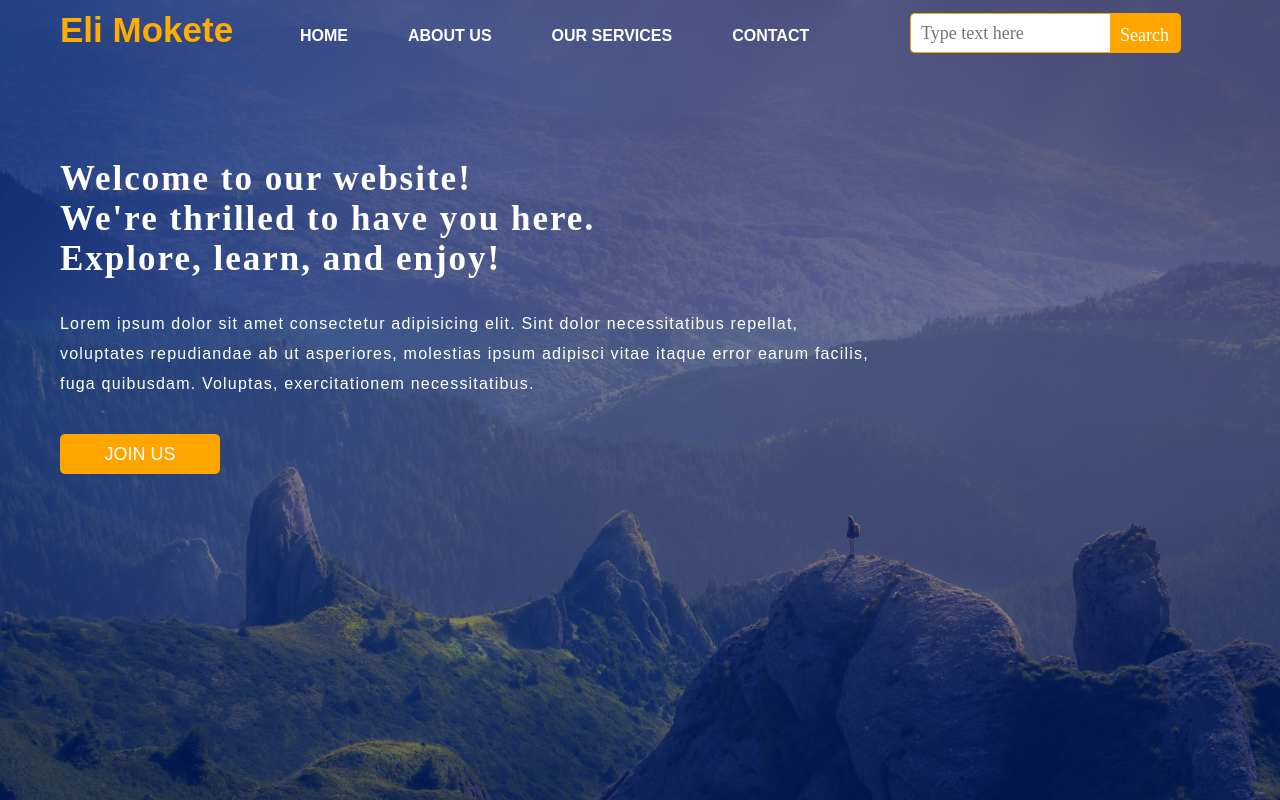
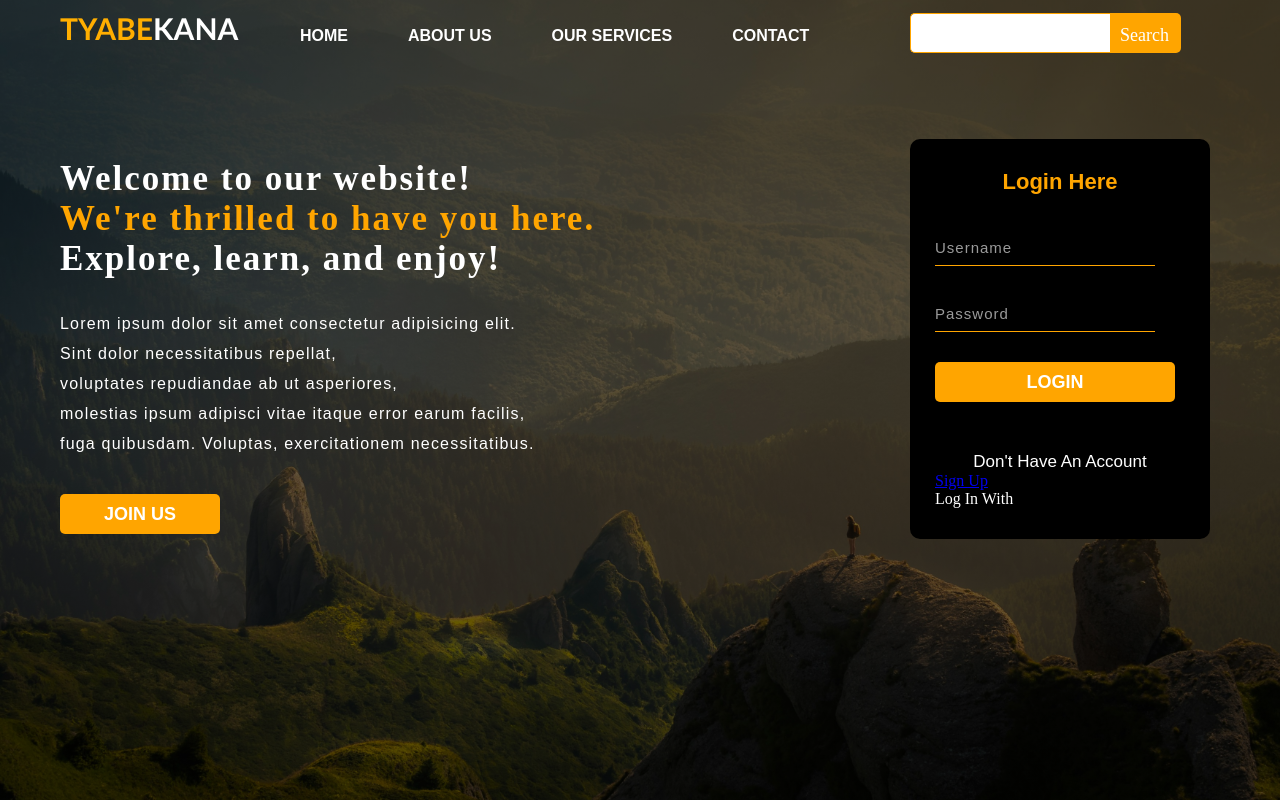
Before and after one commit to MoketeTyabekana/Business-Website, a plain HTML site: page index.html in a window 1280 px wide. Drawn offline with Linux system fonts and the light colour scheme.

Commit message:
Form: Created a new Login form for users to login.

```diff
--- a/index.html
+++ b/index.html
@@ -11,7 +11,7 @@
     <div class="navbar">
         <div class="icon">
             <h2 class="logo">
-                Eli Mokete
+                TYABE<span>KANA</span>
             </h2>
         </div>
 
@@ -26,7 +26,7 @@
         </div>
 
     <div class="search">
-        <input class="srchbar" type="search" name="" placeholder="Type text here">
+        <input class="srchbar" type="search" name="" placeholder="Search...">
         <a href="#"><button class="btn">Search</button></a>
     </div>
 
@@ -34,14 +34,26 @@
 
     <div class="content">
         <h1>Welcome to our website!<br>
-        We're thrilled to have you here.<br>
+        <span>We're thrilled to have you here.</span><br>
         Explore, learn, and enjoy!<br></h1>
 
-            <p class="par"><br>Lorem ipsum dolor sit amet consectetur adipisicing elit. Sint dolor necessitatibus repellat, <br>
-                 voluptates repudiandae ab ut asperiores, molestias ipsum adipisci vitae itaque error earum facilis,<br>
+            <p class="par"><br>Lorem ipsum dolor sit amet consectetur adipisicing elit. <br>Sint dolor necessitatibus repellat, <br>
+                 voluptates repudiandae ab ut asperiores,<br> molestias ipsum adipisci vitae itaque error earum facilis,<br>
                  fuga quibusdam. Voluptas, exercitationem necessitatibus.</p>
 
                  <button  class="btnContent"><a href="#">JOIN US</a></button>
+
+                 <div class="form">
+                    <h2>Login Here</h2>
+                    <input type="email" name="email" placeholder="Username">
+                    <input type="password" name="password" placeholder="Password">
+                    <button class="btnLogin" ><a href="#">LOGIN</a></button>
+
+                    <p class="link"> Don't Have An Account</p>
+                    <a href="#">Sign Up</a>
+                    <p class="with">Log In With</p>
+                 </div>
+
     </div>
 </div>
 
--- a/styles.css
+++ b/styles.css
@@ -4,7 +4,7 @@
 }
 
 .main{
-    background-image: linear-gradient(rgba(0, 28, 153, 0.5)40%, rgba(0, 40, 151, 0.5)40%),url("img/background_image.jpg");
+    background-image: linear-gradient(rgba(0, 0, 0, 0.6)30%, rgba(0, 0, 0, 0.6)30%),url("img/background_image.jpg");
     background-position: center;
     background-size: cover;
     height: 100vh;
@@ -27,14 +27,22 @@
 
 .logo{
     color: rgb(255, 174, 0);
-    font-size: 35px;
-    font-family: Arial, Helvetica, sans-serif;
+    font-size: 30px;
+    font-family:'Trebuchet MS', 'Lucida Sans Unicode', 'Lucida Grande', 'Lucida Sans', Arial, sans-serif;
     padding-left:20px;
     float: left;
     padding-top: 10px;
+
 }
 
+h2 span{
+    color:#fff;
+}
 
+h1 span{
+    color:orange;
+}
+/*
 /* Navigation Bar Styling */
 
 .menu{
@@ -140,7 +148,7 @@ ul li a:hover{
 
 .content h1{
     padding-left: 20px;
-    font-family: 'Time New Roman';
+    font-family: 'Times New Roman', Times, serif;
     letter-spacing: 2px;
     font-size: 35px;
     margin-top: 7%;
@@ -163,8 +171,88 @@ ul li a:hover{
     text-decoration: none;
     color: #fff;
     transition: .3s ease;
+    font-size: 18px;
+    font-family: Arial, Helvetica, sans-serif;
+    font-weight: bold;
 }
 
  .btnContent:hover{
-    background-color: rgb(0, 48, 153);
+    background-color: rgb(253, 114, 0);
 }
+
+.form{
+    width:250px;
+    height: 350px;
+    background:#000;
+    position: absolute;
+    top: -20px;
+    left: 870px;
+    border-radius: 10px;
+    padding: 25px;
+}
+
+.form h2{
+    font-family: Arial, Helvetica, sans-serif;
+    width: 220;
+    text-align: center;
+    font-size: 22px;
+    color: orange;
+    margin: 5px;
+
+}
+
+.form input{
+width: 220px;
+height: 35px;
+background:transparent;
+border-bottom: 1px solid orange;
+border-top: none;
+border-left: none;
+border-right: none;
+color: #fff;
+font-size: 15px;
+letter-spacing: 1px;
+margin-top: 30px;
+font-family: sans-serif;
+
+}
+
+.form input:focus{
+    outline: none;
+}
+
+::placeholder{
+    color: #ffffff9a;
+    font-family: Arial, Helvetica, sans-serif;
+}
+
+.btnLogin{
+    width:240px;
+    height:40px;
+    background:orange;
+    border-radius: 5px;
+    margin-top: 30px;
+    margin-bottom: 30px;
+    border: none;
+    cursor:pointer;
+    color:#fff;
+}
+
+.btnLogin:hover{
+    background-color: rgb(253, 114, 0);
+}
+
+.btnLogin a{
+  text-decoration: none;
+  color: #fff;
+  font-weight:bold;
+  font-size: 18px;
+  transition: .3s ease;
+}
+
+.form .link{
+    font-family:Arial, Helvetica, sans-serif;
+    font-size: 17px;
+    padding-top:20px;
+    text-align: center;
+}
```
